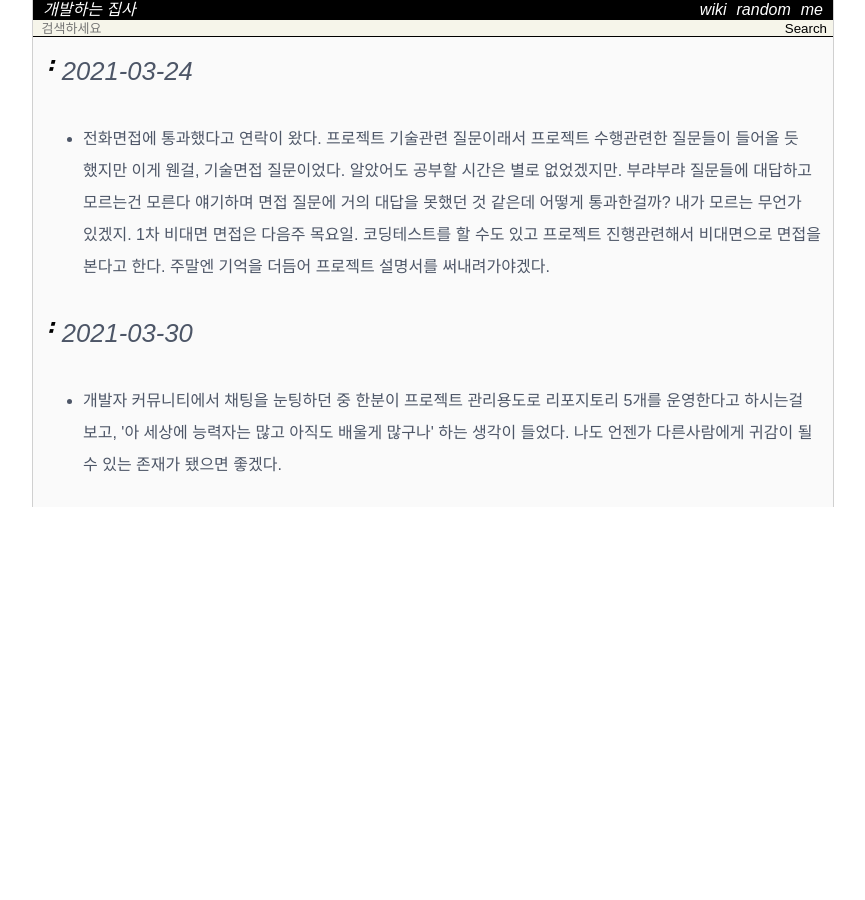
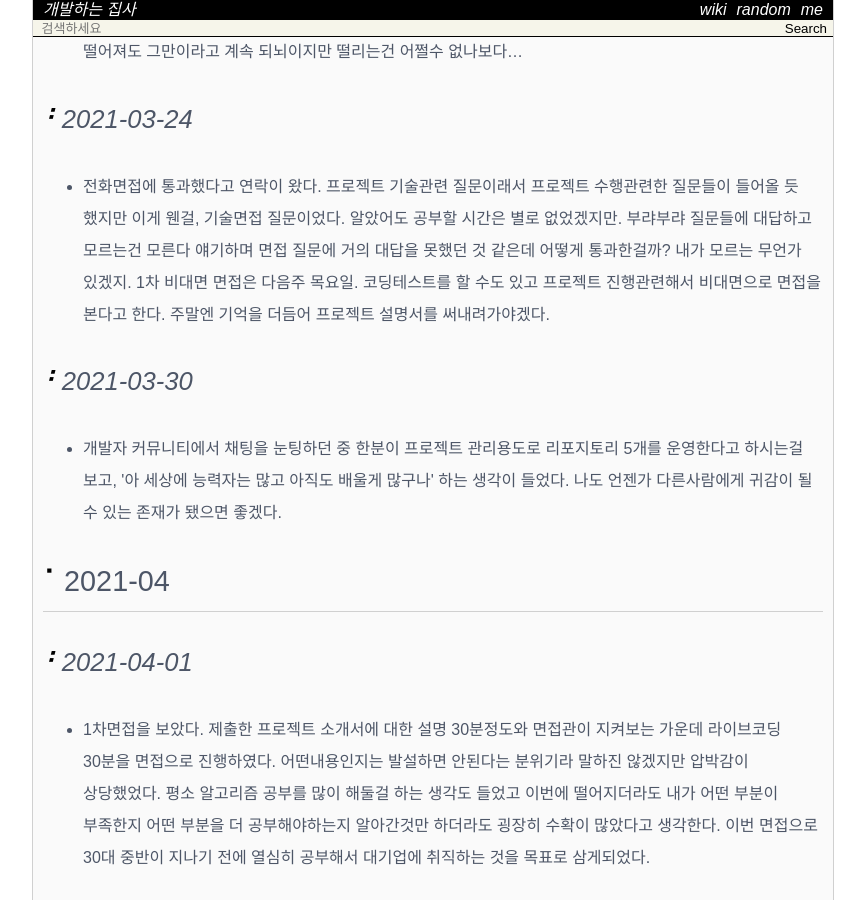
Before and after one commit to Achelous1/achelous1.github.io, a Jekyll site: the page built from _wiki/diary-2021.md, in a window 1280 px wide and 900 px high, scrolled down 4976 px. Shown: the whole window, without its empty margins (207-1072 px from the left). Built offline with Jekyll 4.4.1, drawn with Linux system fonts in a browser that asks for light colours; nearby versions of some CDN libraries; some web fonts are replaced; comment, search, counter and statistics services are not loaded; before the commit the page ends 5483 px from its top, so only the background shows below that; some of the changed text lies outside the part shown.

Commit message:
ADD diary at 2021-04-01

```diff
--- a/_wiki/diary-2021.md
+++ b/_wiki/diary-2021.md
@@ -90,3 +90,7 @@ latex   : false
 
 ### 2021-03-30
 * 개발자 커뮤니티에서 채팅을 눈팅하던 중 한분이 프로젝트 관리용도로 리포지토리 5개를 운영한다고 하시는걸 보고, '아 세상에 능력자는 많고 아직도 배울게 많구나' 하는 생각이 들었다. 나도 언젠가 다른사람에게 귀감이 될 수 있는 존재가 됐으면 좋겠다.
+
+## 2021-04
+### 2021-04-01
+* 1차면접을 보았다. 제출한 프로젝트 소개서에 대한 설명 30분정도와 면접관이 지켜보는 가운데 라이브코딩 30분을 면접으로 진행하였다. 어떤내용인지는 발설하면 안된다는 분위기라 말하진 않겠지만 압박감이 상당했었다. 평소 알고리즘 공부를 많이 해둘걸 하는 생각도 들었고 이번에 떨어지더라도 내가 어떤 부분이 부족한지 어떤 부분을 더 공부해야하는지 알아간것만 하더라도 굉장히 수확이 많았다고 생각한다. 이번 면접으로 30대 중반이 지나기 전에 열심히 공부해서 대기업에 취직하는 것을 목표로 삼게되었다.
```
Also changed, not shown: other parts of _wiki/diary-2021.md (+1 -1 lines).
